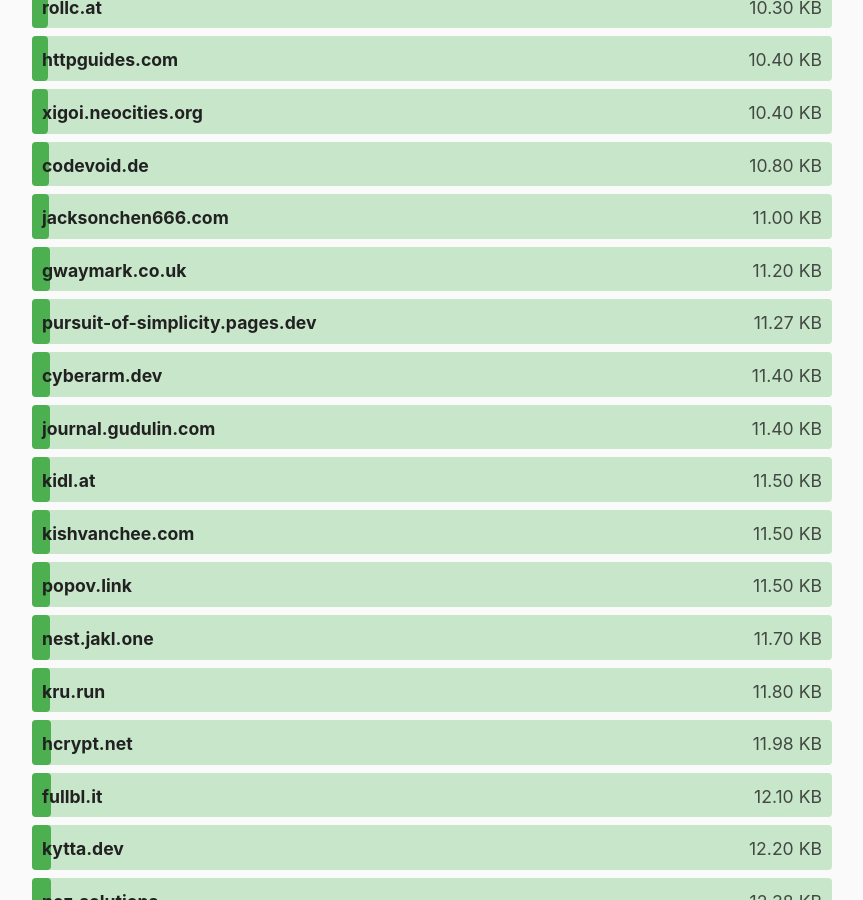
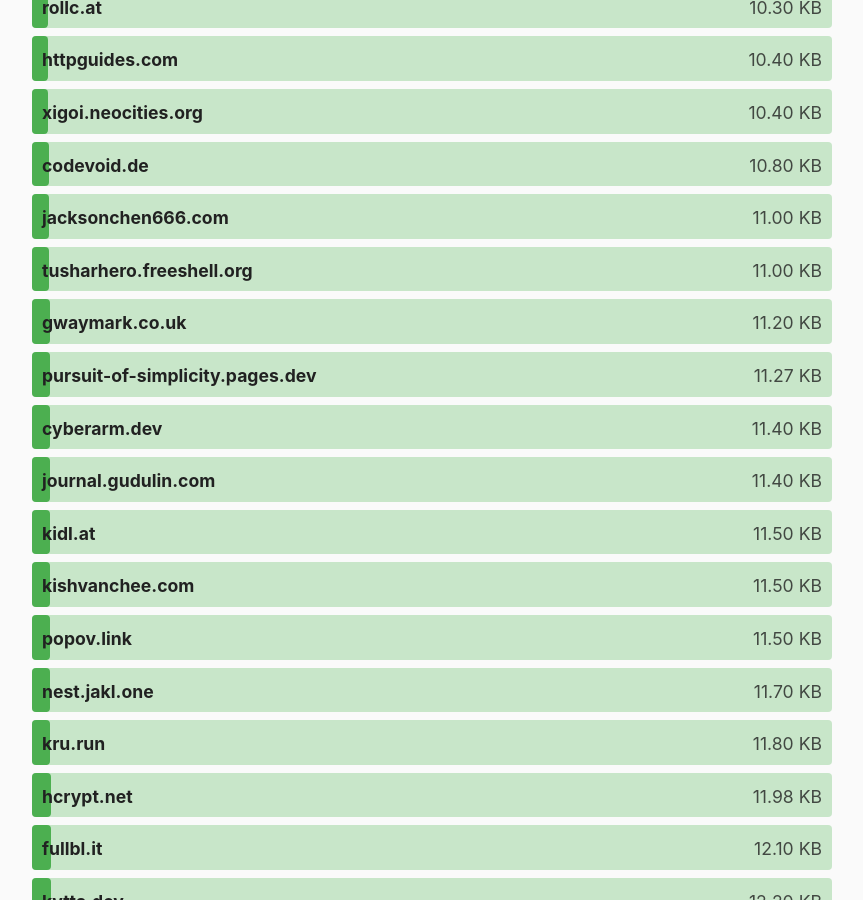
Before and after one commit to kevquirk/512kb.club, a Jekyll site: the page built from index.md, in a window 1280 px wide and 900 px high, scrolled down 5899 px. Shown: the whole window, without its empty margins (208-1071 px from the left). Built offline with Jekyll 4.4.1, drawn with Linux system fonts in a browser that asks for light colours; some of the changed text lies outside the part shown.

Commit message:
Revert "Update sites.yml"
This reverts commit e1fa7ad43c9f4bd004449208c3de52565d9986e2.

Since, it seems the index page is fine.

```diff
--- a/_data/sites.yml
+++ b/_data/sites.yml
@@ -3782,8 +3782,7 @@
   url: https://zwieratko.sk/
   size: 28.07
   last_checked: 2024-02-11
-
 - domain: tusharhero.freeshell.org
-  url: http://tusharhero.freeshell.org/was_it_real_doctor.html
-  size: 27
+  url: http://tusharhero.freeshell.org/
+  size: 11
   last_checked: 2024-03-20
```
